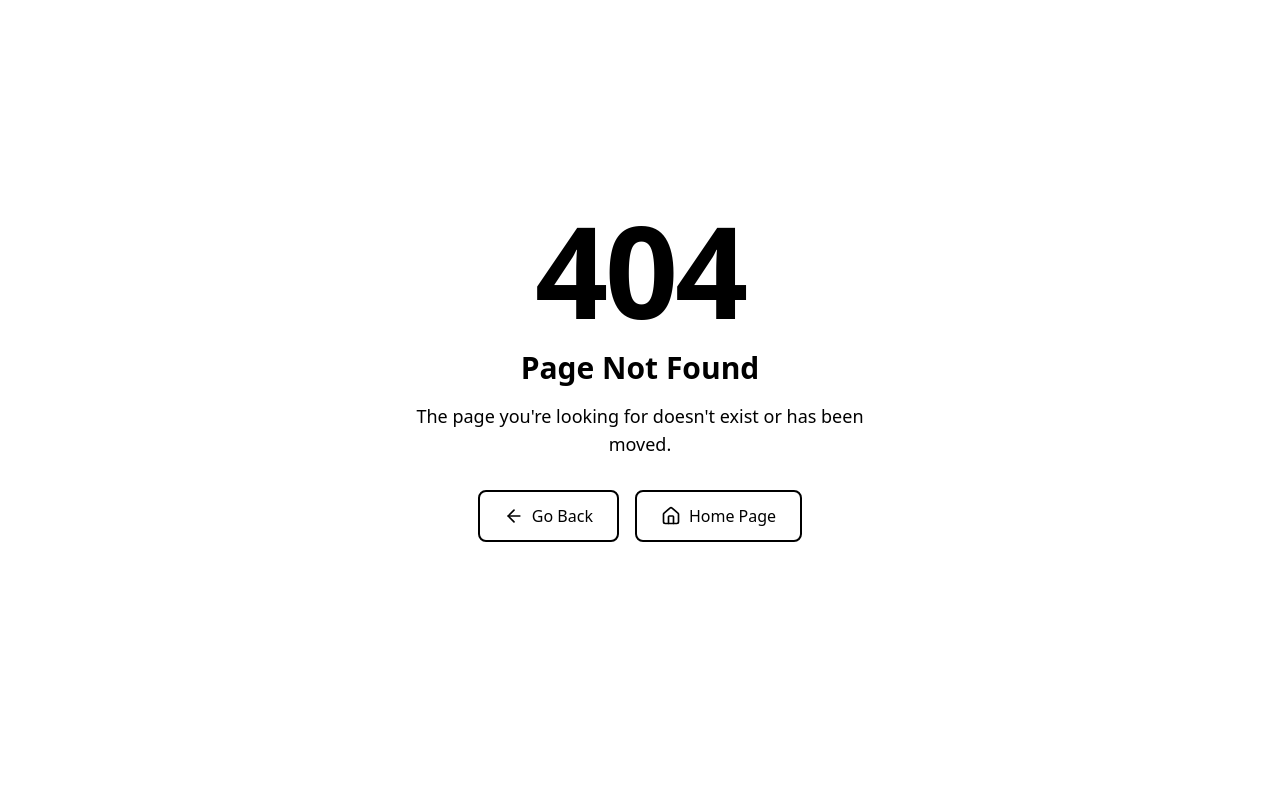
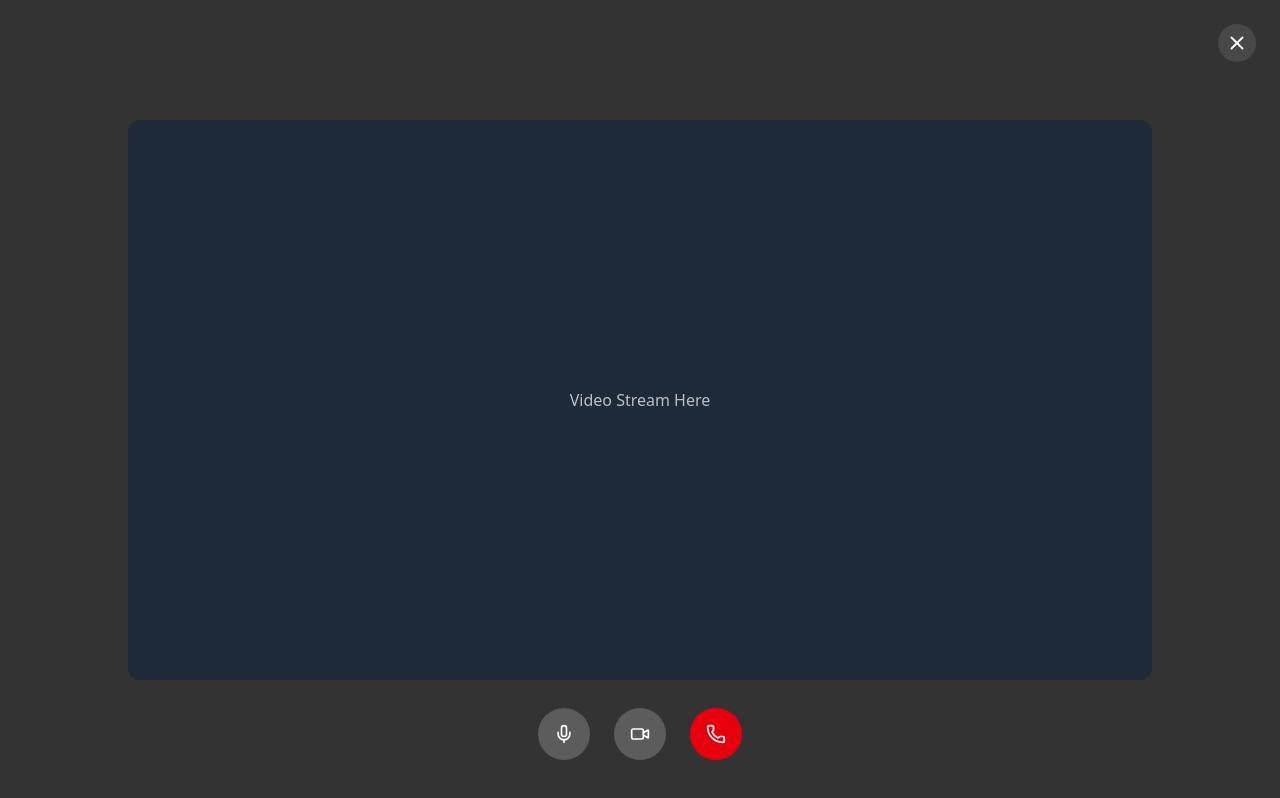
Before and after one commit to Prateet-Github/socialmedia-frontend, a React (Vite) app: page /vc in a window 1280 px wide. Before the commit this address had no page. Built offline with nearby package versions, Linux system fonts and the light colour scheme.

Commit message:
feat: add video and voice call modals; integrate into ChatBox component

```diff
--- a/src/App.jsx
+++ b/src/App.jsx
@@ -10,6 +10,7 @@ import Messages from "./pages/Messages";
 import Search from "./pages/Search";
 import EmailVerification from "./pages/EmailVerification";
 import EnterEmail from "./pages/EnterEmail";
+import CallModal from "./components/VideoCallModal";
 
 const App = () => {
   return (
@@ -29,6 +30,7 @@ const App = () => {
           element={<EmailVerification />}
         ></Route>
         <Route path="/enter-email" element={<EnterEmail />}></Route>
+        <Route path="vc" element={<CallModal />}></Route>
       </Routes>
     </>
   );
--- a/src/components/ChatBox.jsx
+++ b/src/components/ChatBox.jsx
@@ -9,9 +9,13 @@ import {
   MapPin,
 } from "lucide-react";
 import { useRef, useState, useEffect } from "react";
+import CallModal from "./VideoCallModal";
+import VoiceCallModal from "./VoiceCallModal";
 
 const ChatBox = () => {
   const [isUp, setIsUp] = useState(false);
+  const [showCall, setShowCall] = useState(false);
+  const [voiceCall, setVoiceCall] = useState(false);
   const dropdownRef = useRef(null);
 
   useEffect(() => {
@@ -49,12 +53,22 @@ const ChatBox = () => {
           </div>
         </div>
         <div className="flex gap-3 md:gap-4">
-          <button className="cursor-pointer dark:hover:text-gray-300 hover:text-gray-500 transition-colors">
+          <button
+            onClick={() => setShowCall(true)}
+            title="Video Call"
+            className="cursor-pointer dark:hover:text-gray-300 hover:text-gray-500 transition-colors"
+          >
             <Camera className="size-5 md:size-6" />
           </button>
-          <button className="cursor-pointer dark:hover:text-gray-300 hover:text-gray-500 transition-colors">
+          {showCall && <CallModal onClose={() => setShowCall(false)} />}
+          <button
+            onClick={() => setVoiceCall(true)}
+            title="Voice Call"
+            className="cursor-pointer dark:hover:text-gray-300 hover:text-gray-500 transition-colors"
+          >
             <PhoneCall className="size-5 md:size-6" />
           </button>
+          {voiceCall && <VoiceCallModal onClose={() => setVoiceCall(false)} />}
         </div>
       </div>
 
--- /dev/null
+++ b/src/components/VideoCallModal.jsx
@@ -0,0 +1,58 @@
+import { X, Mic, MicOff, Video, VideoOff, Phone } from "lucide-react";
+import { useState } from "react";
+
+export default function CallModal({ onClose }) {
+  const [micOn, setMicOn] = useState(true);
+  const [camOn, setCamOn] = useState(true);
+
+  return (
+    <div className="fixed inset-0 z-50 bg-black/80 backdrop-blur-md flex items-center justify-center">
+      {/* Main Call Box */}
+      <div className="relative w-full h-full flex items-center justify-center">
+        {/* Video Placeholder */}
+        <div className="w-[80%] h-[70%] bg-gray-800 rounded-xl flex items-center justify-center text-white">
+          <p className="opacity-70">Video Stream Here</p>
+        </div>
+
+        {/* Top Close Button */}
+        <button
+          onClick={onClose}
+          className="absolute top-6 right-6 text-white p-2 rounded-full bg-white/10 hover:bg-white/20 transition"
+        >
+          <X size={22} />
+        </button>
+
+        {/* Bottom Controls */}
+        <div className="absolute bottom-10 flex gap-6">
+          {/* Mic */}
+          <button
+            className={`p-4 rounded-full transition ${
+              micOn ? "bg-white/20 text-white" : "bg-red-600 text-white"
+            }`}
+            onClick={() => setMicOn(!micOn)}
+          >
+            {micOn ? <Mic size={20} /> : <MicOff size={20} />}
+          </button>
+
+          {/* Camera */}
+          <button
+            className={`p-4 rounded-full transition ${
+              camOn ? "bg-white/20 text-white" : "bg-red-600 text-white"
+            }`}
+            onClick={() => setCamOn(!camOn)}
+          >
+            {camOn ? <Video size={20} /> : <VideoOff size={20} />}
+          </button>
+
+          {/* End Call */}
+          <button
+            className="p-4 rounded-full bg-red-600 text-white hover:bg-red-700 transition"
+            onClick={onClose}
+          >
+            <Phone size={20} />
+          </button>
+        </div>
+      </div>
+    </div>
+  );
+}
--- /dev/null
+++ b/src/components/VoiceCallModal.jsx
@@ -0,0 +1,62 @@
+import { X, Mic, MicOff, Phone, Volume2, VolumeX } from "lucide-react";
+import { useState } from "react";
+
+export default function VoiceCallModal({ onClose }) {
+  const [micOn, setMicOn] = useState(true);
+  const [speakerOn, setSpeakerOn] = useState(true);
+
+  return (
+    <div className="fixed inset-0 z-50 bg-black/80 backdrop-blur-md flex items-center justify-center">
+      <div className="relative w-[350px] bg-gray-900 text-white rounded-2xl p-8 text-center flex flex-col items-center gap-6">
+        {/* Close Button */}
+        <button
+          onClick={onClose}
+          className="absolute top-4 right-4 text-white/60 hover:text-white"
+        >
+          <X size={22} />
+        </button>
+
+        {/* Profile / Caller UI */}
+        <div className="w-28 h-28 rounded-full bg-gray-700 flex items-center justify-center text-xl font-semibold">
+          U
+        </div>
+
+        <div>
+          <h2 className="text-lg font-semibold">Calling Username...</h2>
+          <p className="text-sm text-white/60 mt-1">00:12</p>
+        </div>
+
+        {/* Controls */}
+        <div className="flex justify-center gap-6">
+          {/* Mic Toggle */}
+          <button
+            className={`p-4 rounded-full transition ${
+              micOn ? "bg-white/20" : "bg-red-600"
+            }`}
+            onClick={() => setMicOn(!micOn)}
+          >
+            {micOn ? <Mic size={22} /> : <MicOff size={22} />}
+          </button>
+
+          {/* Speaker Toggle */}
+          <button
+            className={`p-4 rounded-full transition ${
+              speakerOn ? "bg-white/20" : "bg-red-600"
+            }`}
+            onClick={() => setSpeakerOn(!speakerOn)}
+          >
+            {speakerOn ? <Volume2 size={22} /> : <VolumeX size={22} />}
+          </button>
+
+          {/* End Call */}
+          <button
+            className="p-4 rounded-full bg-red-600 hover:bg-red-700 transition"
+            onClick={onClose}
+          >
+            <Phone size={22} className="-rotate-45" />
+          </button>
+        </div>
+      </div>
+    </div>
+  );
+}
```
